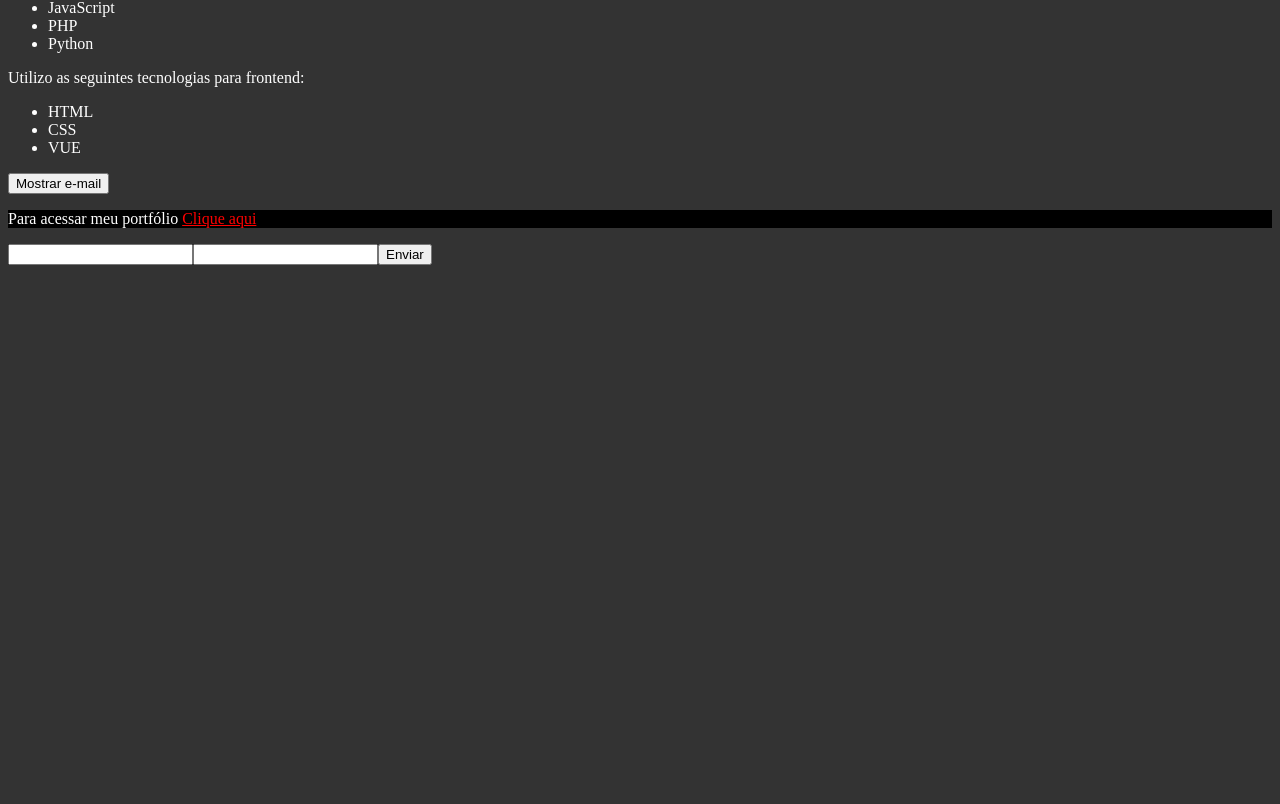
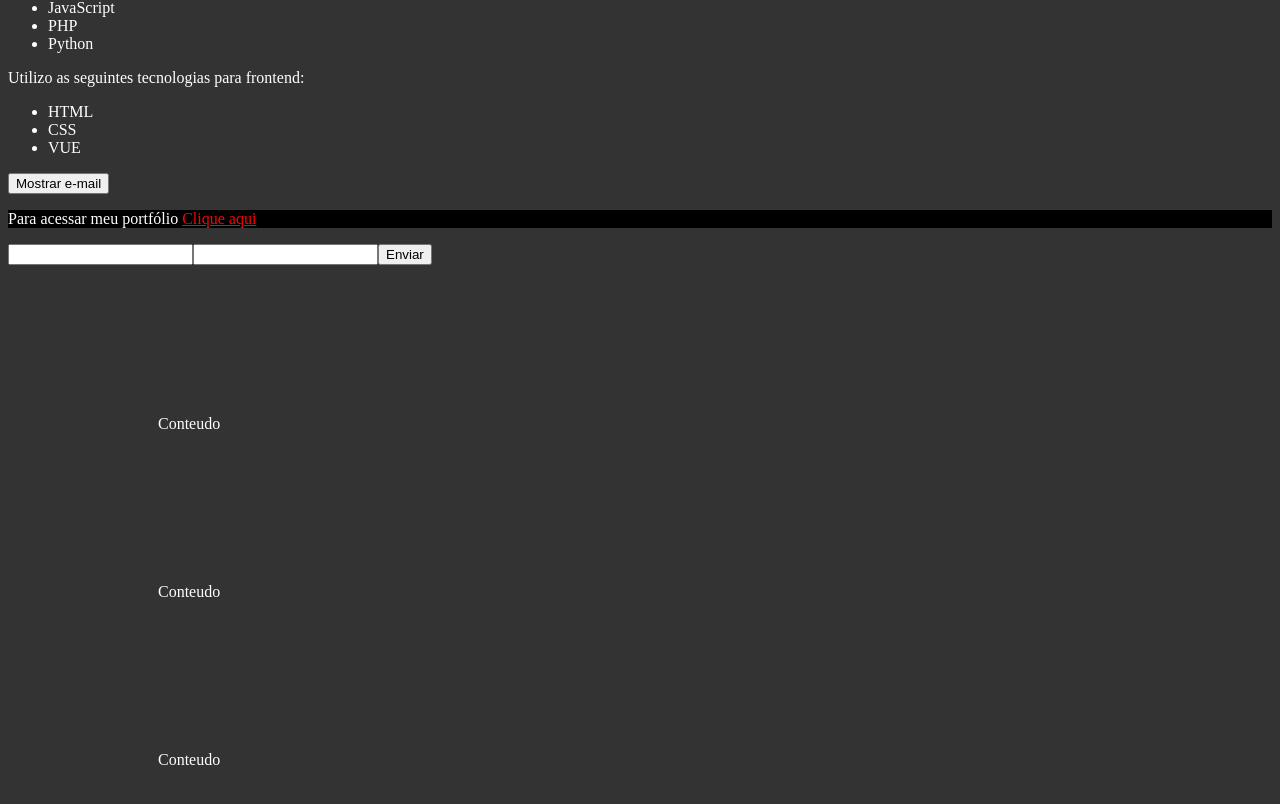
Before and after one commit to padky21/vim_tutorial, a Vue app: page / in a window 1280 px wide. Shown: the part 442-1246 px from the top of the page. Before the commit the page ends 800 px from the top, so only its background shows below. Built offline with nearby package versions, Linux system fonts and the light colour scheme.

Commit message:
Aula #14 Eventos @submit @click
Edited:
Form.vue

```diff
--- a/src/components/Form.vue
+++ b/src/components/Form.vue
@@ -1,19 +1,45 @@
 <template>
-  <form action="">
-    <InputText/>
-    <input-text/>
+  <form action="" @submit="enviarFormulario($event)">
+    <input type="text" v-model="name"/>
+    <input type="text" v-model="email"/>
     <submit/>
   </form>
+  <p>Conteudo</p>
+  <p>Conteudo</p>
+  <p>Conteudo</p>
 </template>
 <script>
-  import InputText from "@/components/Form/InputText";
   import Submit from "@/components/Form/Submit";
 export default {
   // eslint-disable-next-line vue/multi-word-component-names
   name: 'Form',
   components: {
-    InputText,
     Submit
+  },
+  data(){
+    return{
+      name: '',
+      email: ''
+    }
+  },
+  methods: {
+    enviarFormulario(e){
+      e.preventDefault();
+
+      const name = this.name;
+      const email = this.email;
+
+      console.log("Form enviado");
+      console.log("O nome é: " + name);
+      console.log("O email é: " + email);
+
+    }
   }
 }
 </script>
+
+<style scoped>
+p{
+  margin: 150px;
+}
+</style>
```
